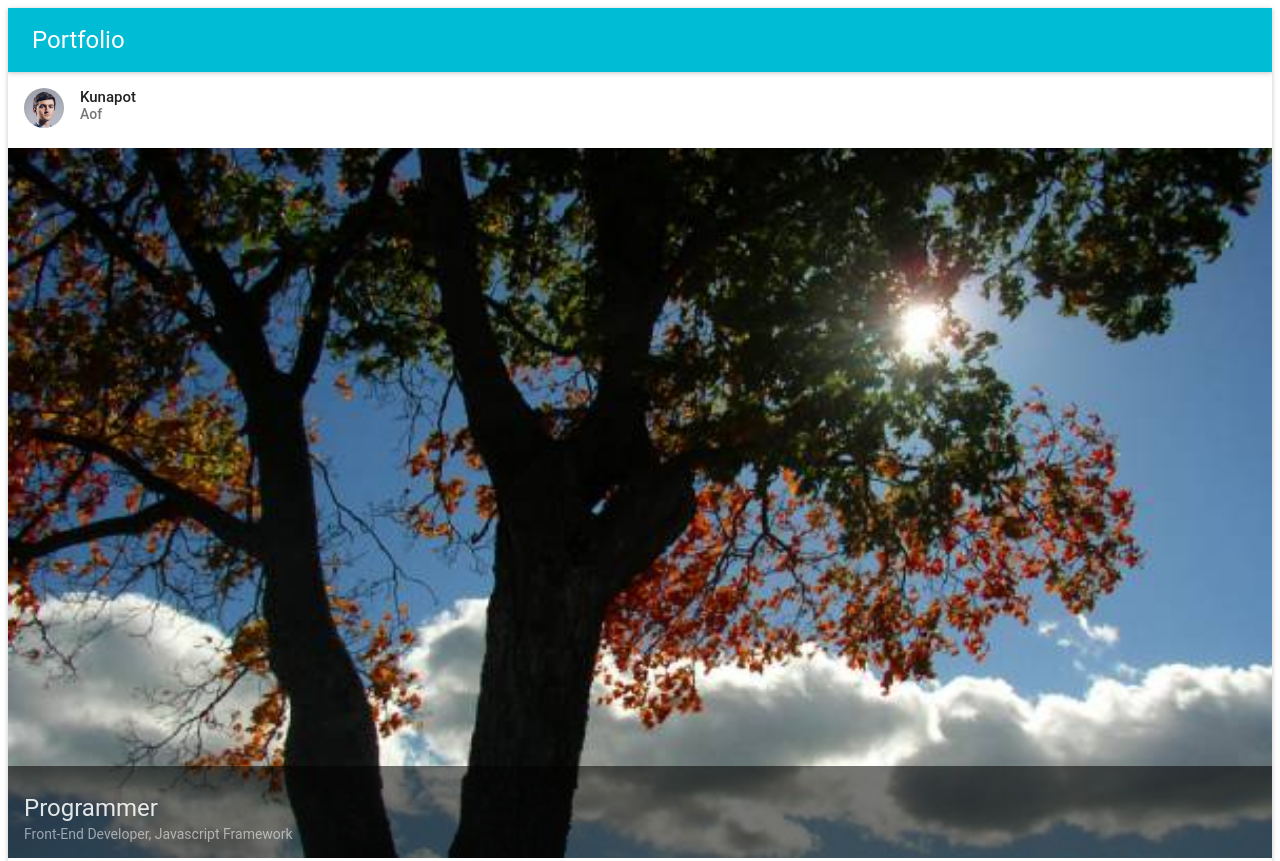
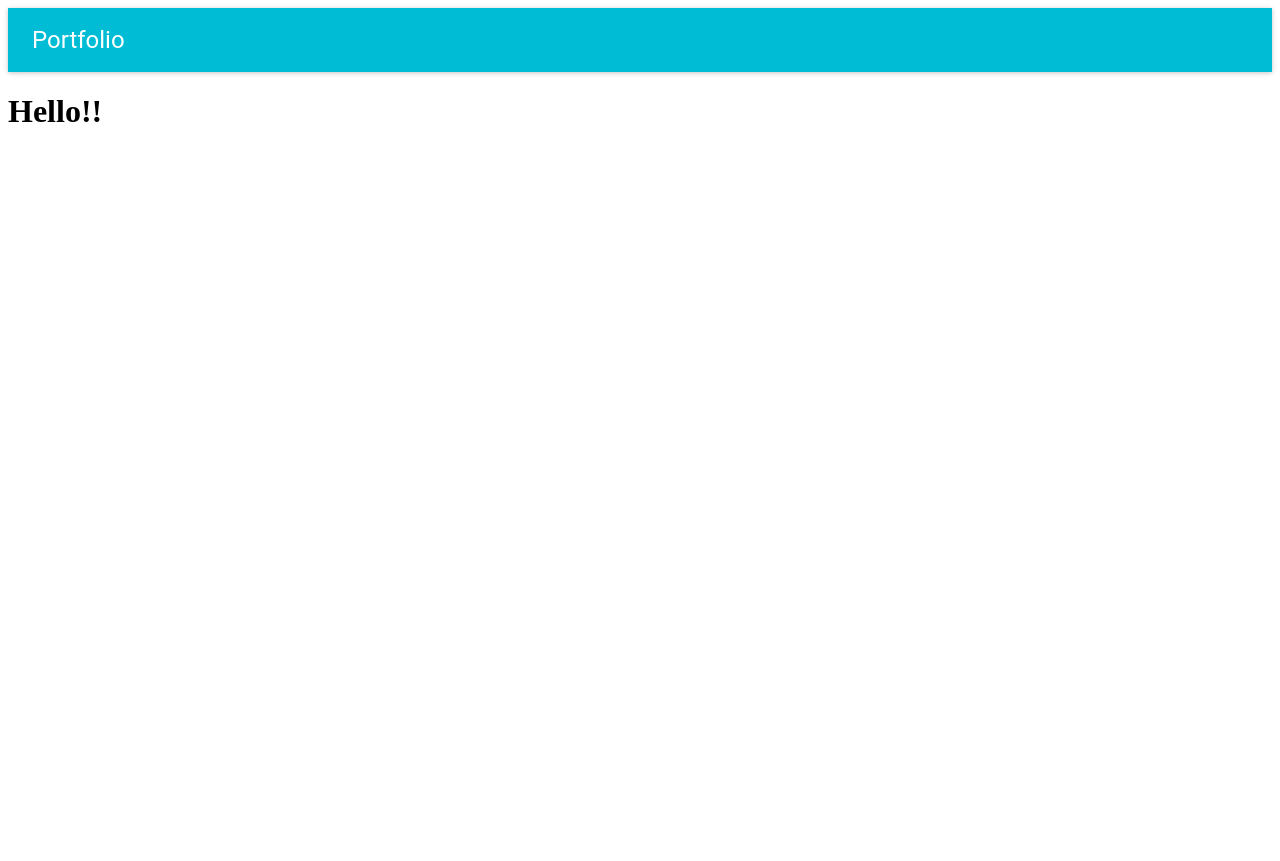
Before and after one commit to aofleejay/simple-portfolio, a React (Create React App) app: page / in a window 1280 px wide. Shown: the top 861 px of the page. After the commit the page ends 800 px from the top, so only its background shows below. Built offline with nearby package versions, Linux system fonts and the light colour scheme; data requests are answered from the project's data file; what react-tap-event-plugin would draw is missing.

Commit message:
edit home and pages

```diff
--- a/src/components/Home.js
+++ b/src/components/Home.js
@@ -1,36 +1,11 @@
 import React, { Component } from 'react'
-import PortfolioCard from './PortfolioCard'
 
 class Home extends Component {
-  state = {
-    portfolios: []
-  }
+  render () {
+    const greeting = 'Hello!!'
 
-  componentDidMount() {
-    fetch('http://localhost:5000/portfolios')
-      .then((response) => response.json())
-      .then((portfolios) => this.setState({ portfolios }))
-  }
-
-  render () {
     return (
-      <div>
-        {
-          this.state.portfolios.map((portfolio) => (
-            <div key={portfolio.id}>
-              <PortfolioCard
-                firstname={portfolio.firstname}
-                lastname={portfolio.lastname}
-                nickname={portfolio.nickname}
-                avatar={portfolio.avatar}
-                image={portfolio.image}
-                mainField={portfolio.mainField}
-                fields={portfolio.fields}
-              />
-            </div>
-          ))
-        }
-      </div>
+      <h1>{ greeting }</h1>
     )
   }
 }
--- /dev/null
+++ b/src/components/Pages.js
@@ -0,0 +1,38 @@
+import React, { Component } from 'react'
+import PortfolioCard from './PortfolioCard'
+
+class Pages extends Component {
+  state = {
+    portfolios: []
+  }
+
+  componentDidMount() {
+    fetch('http://localhost:5000/portfolios')
+      .then((response) => response.json())
+      .then((portfolios) => this.setState({ portfolios }))
+  }
+
+  render () {
+    return (
+      <div>
+        {
+          this.state.portfolios.map((portfolio) => (
+            <div key={portfolio.id}>
+              <PortfolioCard
+                firstname={portfolio.firstname}
+                lastname={portfolio.lastname}
+                nickname={portfolio.nickname}
+                avatar={portfolio.avatar}
+                image={portfolio.image}
+                mainField={portfolio.mainField}
+                fields={portfolio.fields}
+              />
+            </div>
+          ))
+        }
+      </div>
+    )
+  }
+}
+
+export default Pages
--- a/src/index.js
+++ b/src/index.js
@@ -2,6 +2,7 @@
 import ReactDOM from 'react-dom'
 import App from './components/App'
 import Home from './components/Home'
+import Pages from './components/Pages'
 import injectTapEventPlugin from 'react-tap-event-plugin'
 import MuiThemeProvider from 'material-ui/styles/MuiThemeProvider'
 import { Router, Route, IndexRoute, browserHistory } from 'react-router'
@@ -13,6 +14,8 @@
     <Router history={browserHistory}>
       <Route path='/' component={App}>
         <IndexRoute component={Home} />
+        <route path='pages'
+               component={Pages} />
       </Route>
     </Router>
   </MuiThemeProvider>
```
